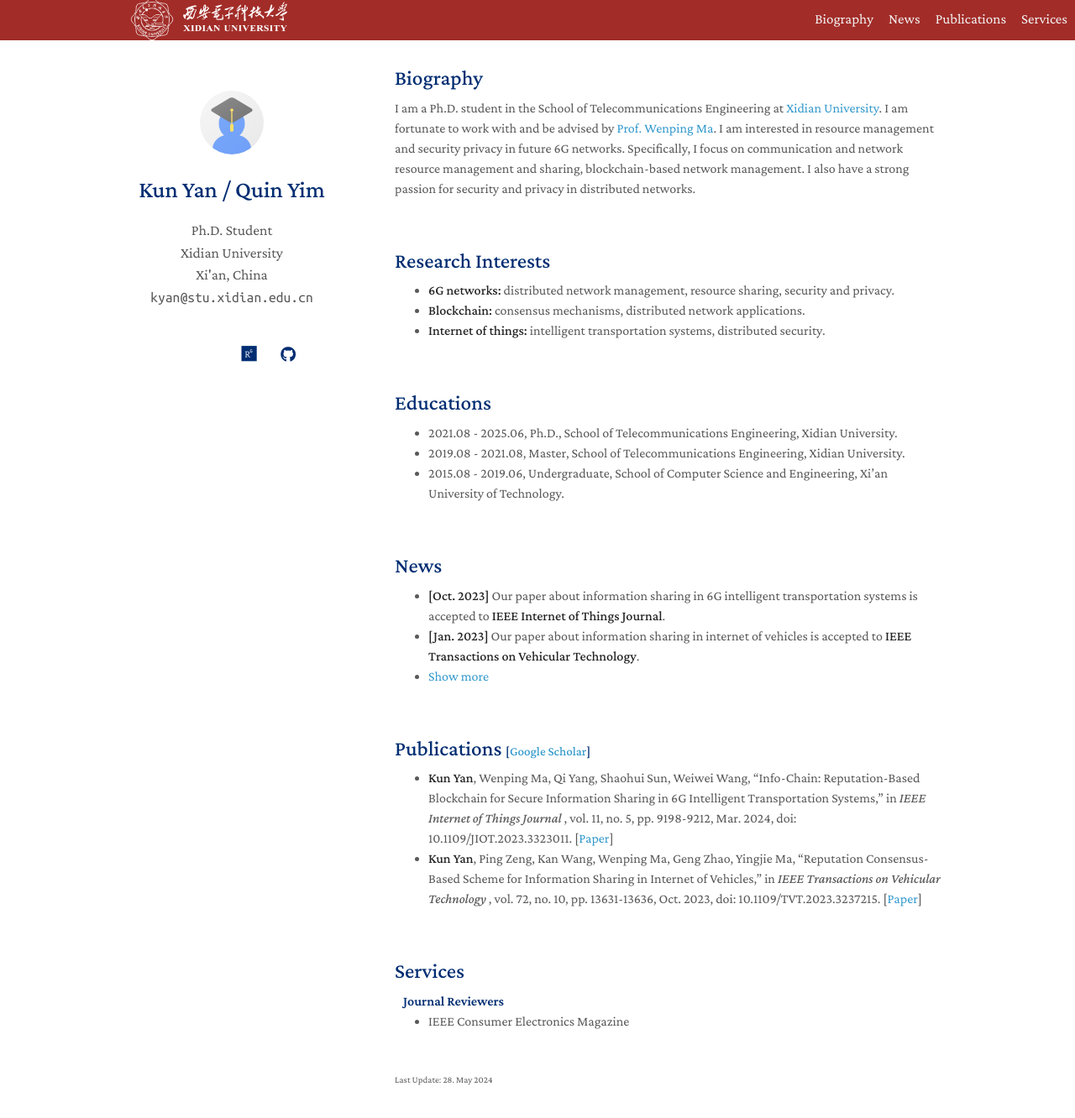
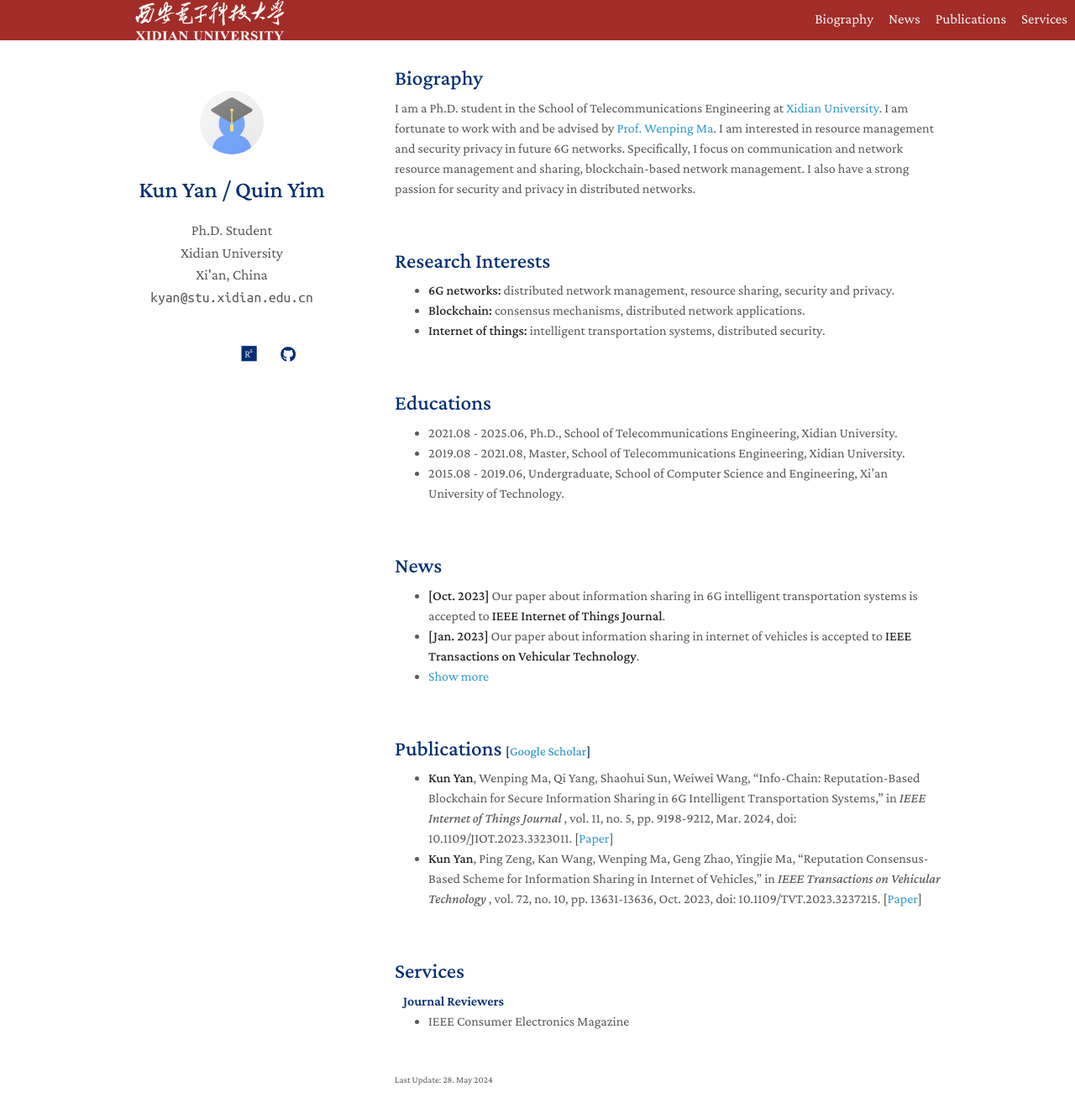
Before and after one commit to QuinYim/quinyim.github.io, a Jekyll site: the page built from index.md, in a window 1280 px wide and 1347 px high. Shown: the top 1332 px of the window at 84% size. Built offline with Jekyll 4.4.1, drawn with Linux system fonts in a browser that asks for light colours; a style sheet for code colours, icons or effects is not loaded.

Commit message:
First Commit

```diff
--- a/_config.yml
+++ b/_config.yml
@@ -3,7 +3,7 @@
 position: Ph.D. Student
 affiliation: Xidian University
 #affiliation_link: https://cs.jhu.edu/
-affiliation_logo: ./assets/img/xidian.svg #./assets/img/university-logo-small-horizontal-white-156eae9527.svg
+affiliation_logo: ./assets/img/xidian4.svg #./assets/img/university-logo-small-horizontal-white-156eae9527.svg
 location: Xi'an, China
 email: kyan@stu.xidian.edu.cn
 
```
Also changed, not shown: assets/img/xidian4.svg (added).
